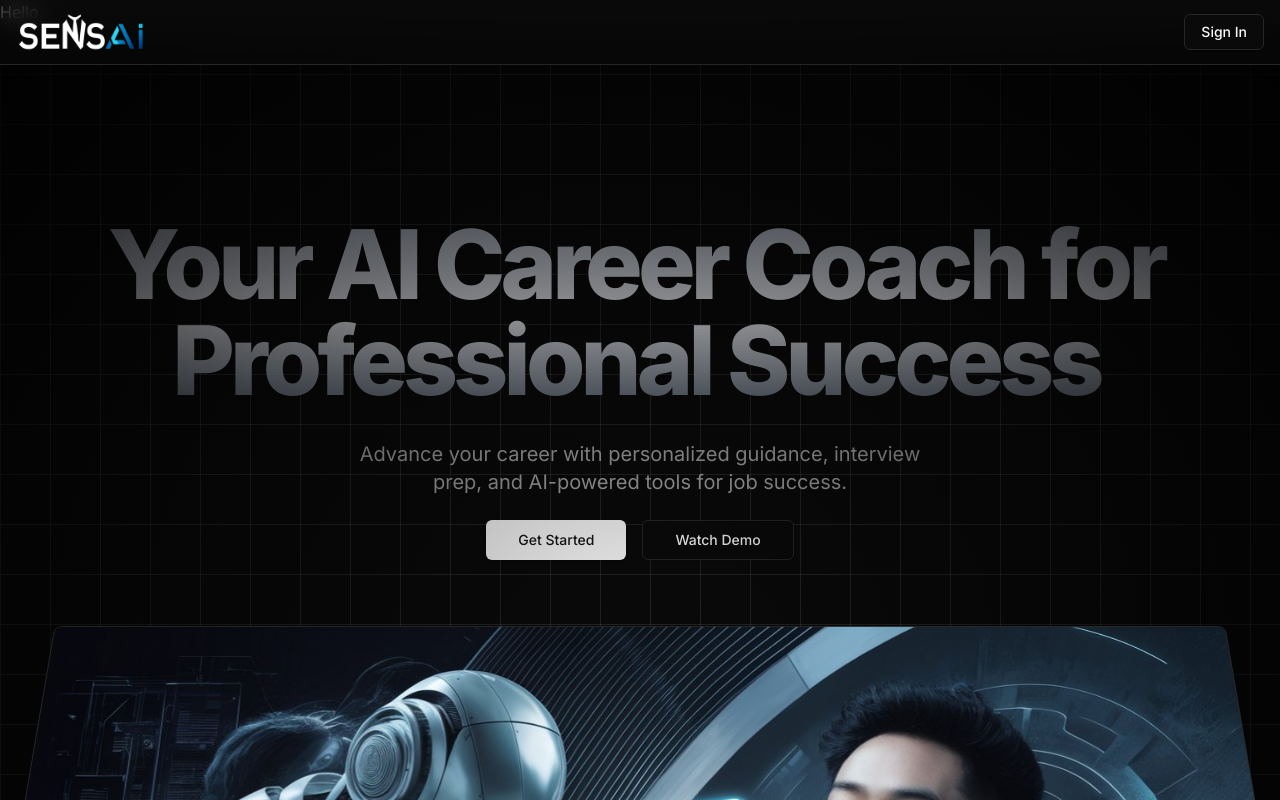
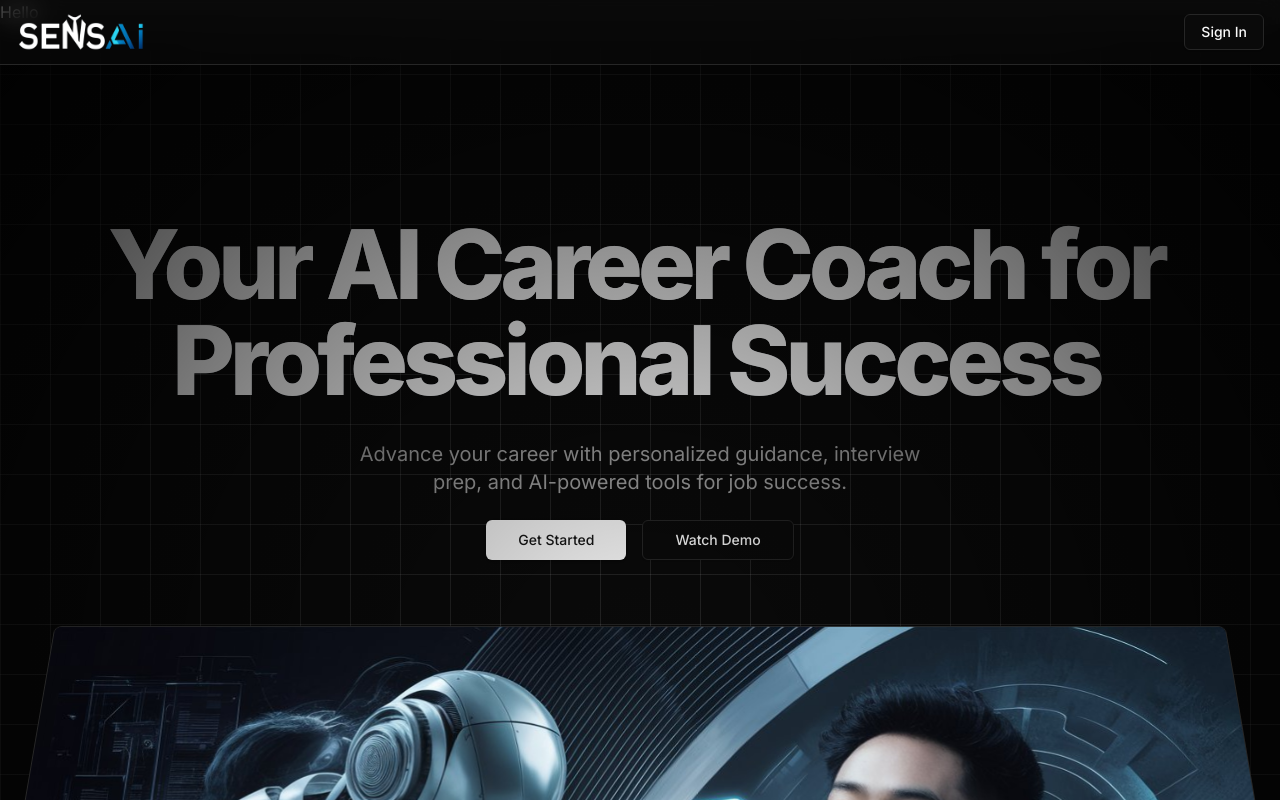
Before and after one commit to CoderMayukh12/Ai-Career-Coach, a Next.js app: page / in a window 1280 px wide. Shown: the top 800 px of the page. Built offline with nearby package versions, Linux system fonts and the light colour scheme; no server answers.

Commit message:
Text Color Issue Resolved!

```diff
--- a/app/globals.css
+++ b/app/globals.css
@@ -76,7 +76,7 @@ body {
     @apply bg-gradient-to-b from-gray-400 via-gray-200 to-gray-600;
   }
   .gradient-title {
-    @apply gradient font-extrabold tracking-tighter text-transparent bg-clip-text pb-2 pr-2;
+    @apply gradient font-extrabold tracking-tighter text-white bg-clip-text pb-2 pr-2;
   }
 }
 
```
